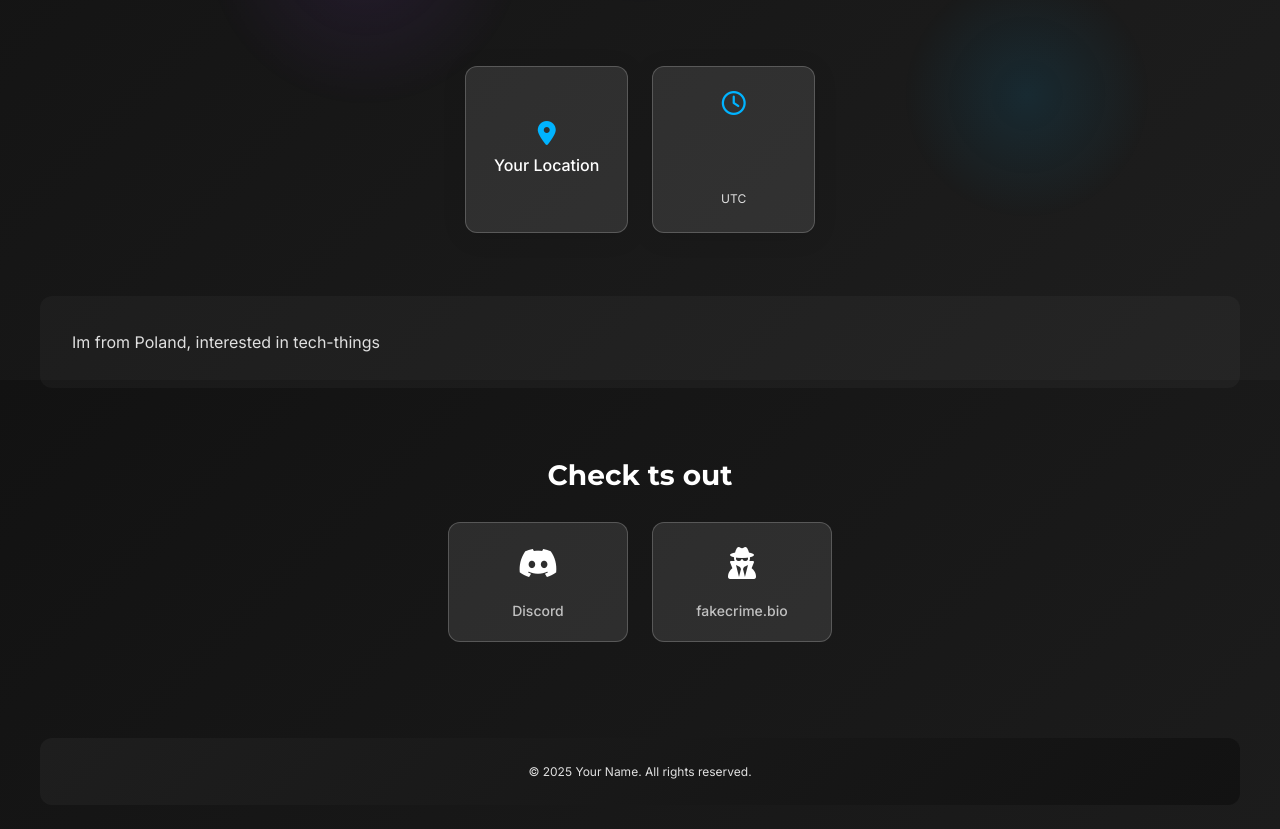
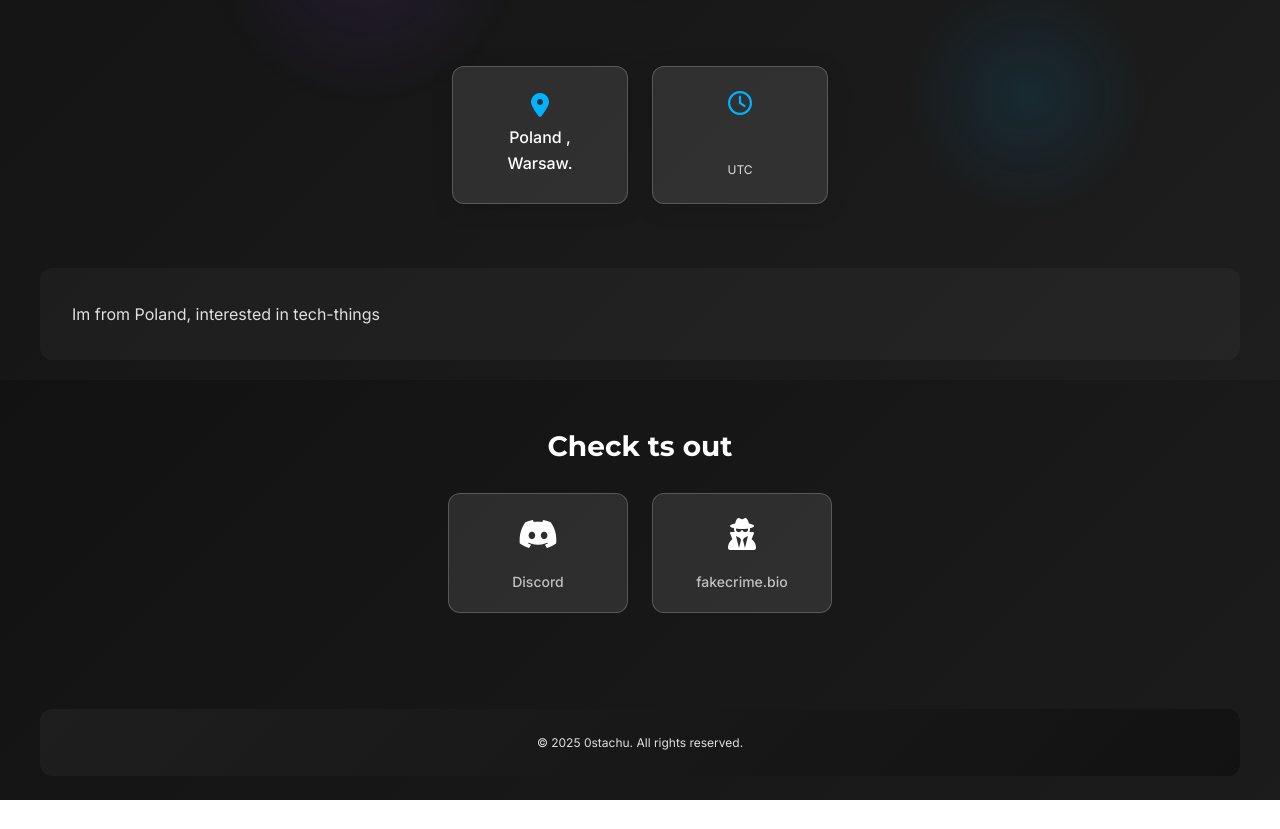
Before and after one commit to 0stachu/stachu.github.io, a plain HTML site: page index.html in a window 1280 px wide. Shown: the part 420-1249 px from the top of the page. After the commit the page ends 1220 px from the top, so only its background shows below. Drawn offline with nearby package versions, Linux system fonts and the light colour scheme; files whose address does not match are found by name.

Commit message:
Update index.html

```diff
--- a/index.html
+++ b/index.html
@@ -44,7 +44,7 @@
         <section class="info-section">
             <div class="info-card location-card">
                 <i class="fas fa-map-marker-alt"></i>
-                <span class="info-text">Your Location</span>
+                <span class="info-text">Poland , Warsaw.</span>
             </div>
             <div class="info-card time-card">
                 <i class="far fa-clock"></i>
@@ -77,7 +77,7 @@
 
         <!-- Footer -->
         <footer class="footer">
-            <p class="copyright">© 2025 Your Name. All rights reserved.</p>
+            <p class="copyright">© 2025 0stachu. All rights reserved.</p>
         </footer>
     </div>
 
```
